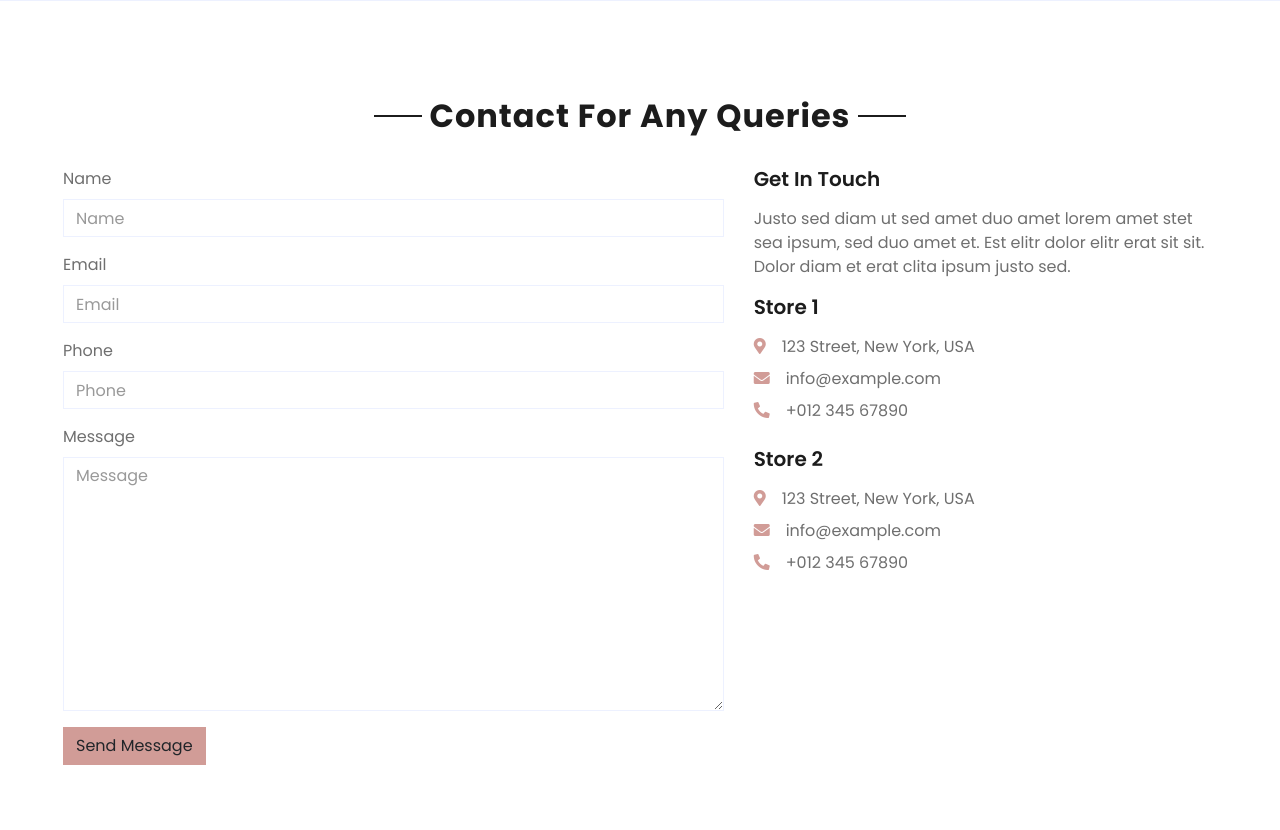
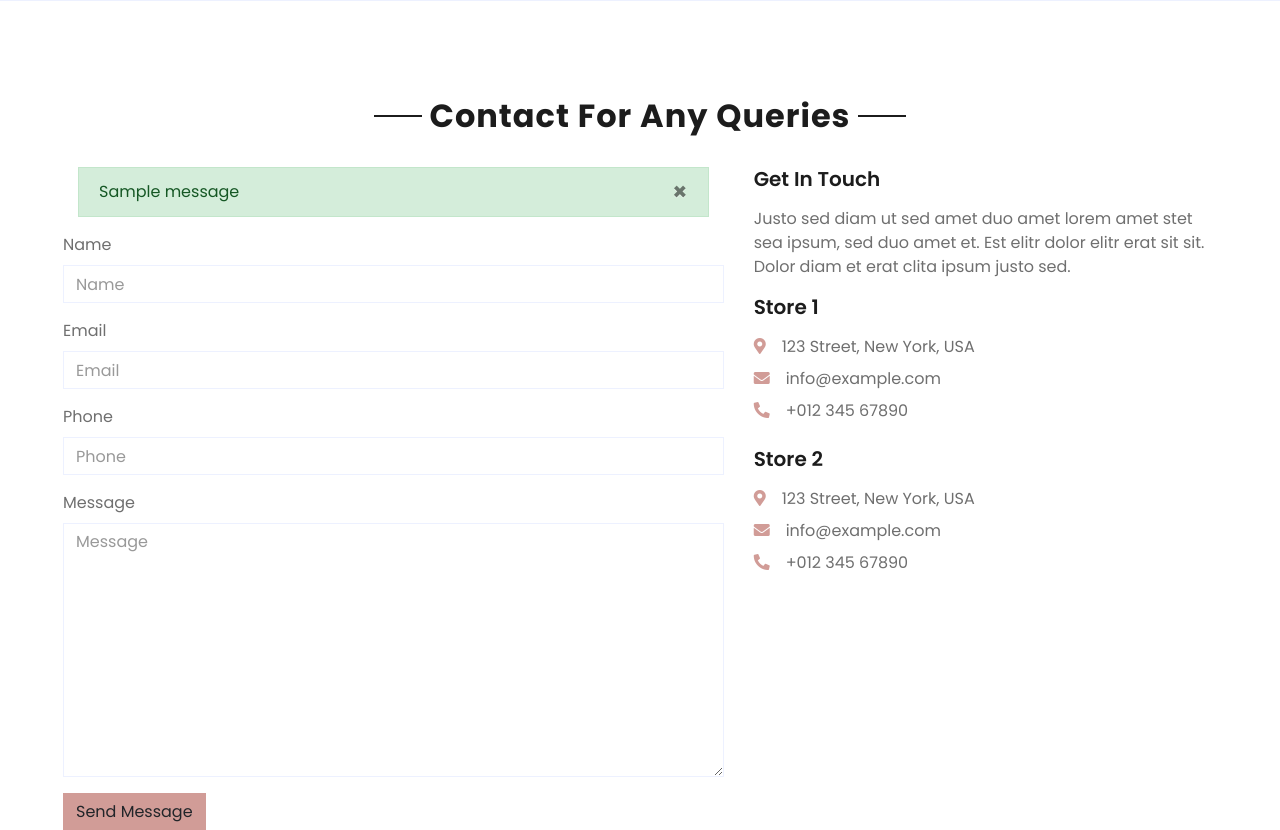
Before and after one commit to Mmy2000/advanced-ecommerce, a Django app: page /contact/ in a window 1280 px wide. Shown: the part 942-1772 px from the top of the page. Run offline with Django 4.2, Linux system fonts and the light colour scheme; data comes from the database, SQL or seed files in the repository; both versions use the stored data as it was after the commit; one stand-in notice (Sample message) is shown; parts of the project's set-up code (start-up, migrations or seed data) failed here and were passed over; some libraries are stand-ins or nearby versions.

Commit message:
creating contact page part 6

```diff
--- a/settings/templates/contact.html
+++ b/settings/templates/contact.html
@@ -25,8 +25,8 @@
     <div class="row px-xl-5">
         <div class="col-lg-7 mb-5">
             <div class="contact-form">
-                <div id="success"></div>
-                <form  method="POST" class="form">
+                <div id="success">{% include "includes/alerts.html" %}</div>
+                <form method="POST" class="form">
                     {% csrf_token %}
                     {% bootstrap_form form %}
                     {% bootstrap_button button_type="submit" content="Send Message" %}
--- a/settings/views.py
+++ b/settings/views.py
@@ -4,6 +4,8 @@ from django.db.models import Count
 from .forms import ContactForm
 from django.core.mail import send_mail
 from django.conf import settings
+from django.contrib import messages
+
 # Create your views here.
 def home(request):
     trandy_paroduct = Product.objects.all().order_by('-views')
@@ -28,7 +30,9 @@ def contact(request):
             email = form.cleaned_data['email']
             recipient_list =email
             send_mail(subject, message, email_from, [recipient_list])
-            # return render(request, 'success.html')
+            messages.success(request, 'Your Message send successfully.')
+        else:
+            messages.error(request, 'Pls try agian.')
 
     form = ContactForm()
     context = {'form':form}
--- /dev/null
+++ b/templates/includes/alerts.html
@@ -0,0 +1,13 @@
+{% if messages %}
+
+    {% for message in messages %}
+    <div id="message" class="container">
+    <div {% if message.tags %} class="alert alert-{{ message.tags }}"{% endif %} role="alert">
+      <button type="button" class="close" data-dismiss="alert"><span aria-hidden="true">&times;</span></button>
+        {% if message.level == DEFAULT_MESSAGE_LEVELS.ERROR %}Error: {% endif %}
+        {{ message }}
+    </div>
+    </div>
+    {% endfor %}
+
+{% endif %}
```
Also changed, not shown: db.sqlite3.
